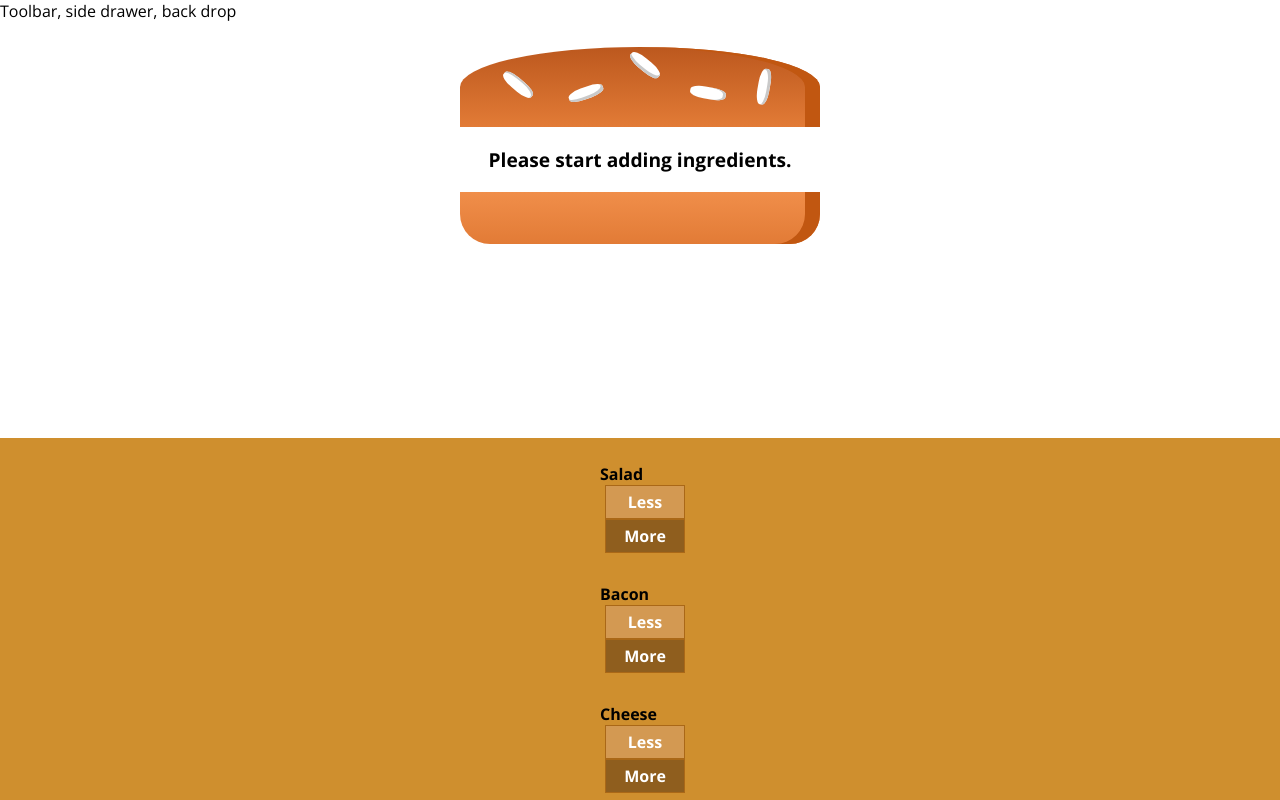
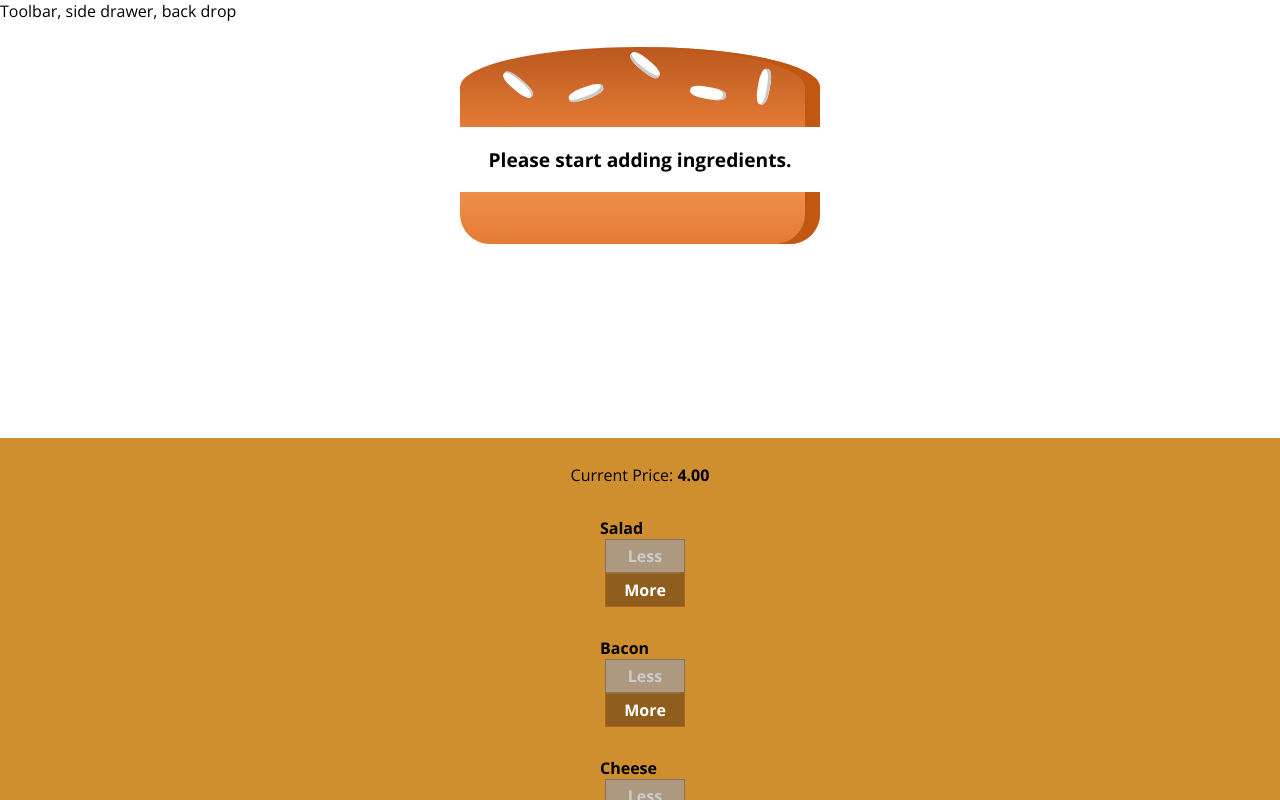
Before and after one commit to jbaisden/BurgerBuilder, a React app: page / in a window 1280 px wide. Shown: the top 800 px of the page. Built offline with nearby package versions, Linux system fonts and the light colour scheme.

Commit message:
Added functionality to more and less buttons and are showing the price

```diff
--- a/src/components/Burger/BuildControls/BuildControl/BuildControl.js
+++ b/src/components/Burger/BuildControls/BuildControl/BuildControl.js
@@ -5,8 +5,10 @@ const buildControl = (props) => (
     <div className={classes.BuildControl} >
         <div  className={classes.Label} >
             {props.label}
-            <button  className={classes.Less} >Less</button>
-            <button  className={classes.More} >More</button>
+            <button disabled={props.disabled}
+            onClick={props.removed}
+            className={classes.Less} >Less</button>
+            <button onClick={props.added} className={classes.More} >More</button>
         </div>
     </div>
 );
--- a/src/components/Burger/BuildControls/BuildControls.js
+++ b/src/components/Burger/BuildControls/BuildControls.js
@@ -11,8 +11,15 @@ const controls = [
 
 const buildControls = (props) => (
     <div  className={classes.BuildControls} >
+    <p>Current Price: <strong>{props.price.toFixed(2)}</strong></p>
        {controls.map( ctrl => (
-           <BuildControl key={ctrl.label} label={ctrl.label} />
+           <BuildControl
+                key={ctrl.label}
+                label={ctrl.label}
+                added={ () => props.ingredientAdded(ctrl.type) }
+                removed={ () => props.ingredientRemoved(ctrl.type) }
+                disabled={props.disabled[ctrl.type]}
+                />
        ))}
     </div>
 );
--- a/src/containers/BurgerBuilder/BurgerBuilder.js
+++ b/src/containers/BurgerBuilder/BurgerBuilder.js
@@ -2,6 +2,13 @@ import React, { Component } from 'react';
 import Auxiliary from '../../hoc/Auxiliary';
 import Burger from '../../components/Burger/Burger';
 import BuildControls from '../../components/Burger/BuildControls/BuildControls';
+
+const INGREDIENT_PRICES = {
+    salad: 0.5,
+    cheese: 0.4,
+    meat: 1.3,
+    bacon: 0.7
+};
 
 class BurgerBuilder extends Component {
 
@@ -11,16 +18,61 @@ class BurgerBuilder extends Component {
             bacon:0,
             cheese:0,
             meat:0
+        },
+        totalPrice: 4
+    }
+
+    addIngredientHandler = (type) => {
+        const oldCount = this.state.ingredients[type];
+        const updatedCount = oldCount + 1;
+        const updatedIngredients = {
+            ...this.state.ingredients
+        };
+        updatedIngredients[type] = updatedCount;
+        const priceAddition = INGREDIENT_PRICES[type];
+        const oldPrice = this.state.totalPrice;
+        const newPrice = oldPrice + priceAddition;
+
+        this.setState({totalPrice: newPrice, ingredients: updatedIngredients});
+    }
+
+    removeIngredientHandler = (type) => {
+        const oldCount = this.state.ingredients[type];
+        const updatedCount = oldCount - 1;
+        const updatedIngredients = {
+            ...this.state.ingredients
+        };
+        updatedIngredients[type] = updatedCount;
+        const priceDeduction = INGREDIENT_PRICES[type];
+        const oldPrice = this.state.totalPrice;
+        const newPrice = oldPrice - priceDeduction;
+
+        if( updatedCount >= 0 ) {
+            console.log('calling setState to remove ingredients', type, updatedCount);
+
+            this.setState({totalPrice: newPrice, ingredients: updatedIngredients});
         }
     }
 
     render() {
+        const disabledInfo = {
+            ...this.state.ingredients
+        };
+
+        for(let key in disabledInfo) {
+            disabledInfo[key] = disabledInfo[key] <= 0;
+        }
+
         return(
             <Auxiliary>
                 {/* console.log('ingredients on BurgerBuilder.js: ', this.state.ingredients ); */}
 
                 <Burger ingredients={this.state.ingredients} />
-                <BuildControls />
+                <BuildControls
+                price={this.state.totalPrice}
+                 disabled={disabledInfo}
+                 ingredientRemoved={this.removeIngredientHandler}
+                 ingredientAdded={this.addIngredientHandler}  />
             </Auxiliary>
         );
     }
```
